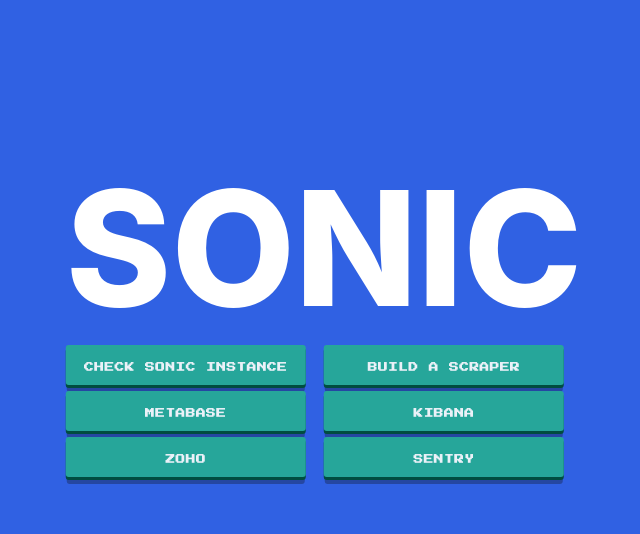
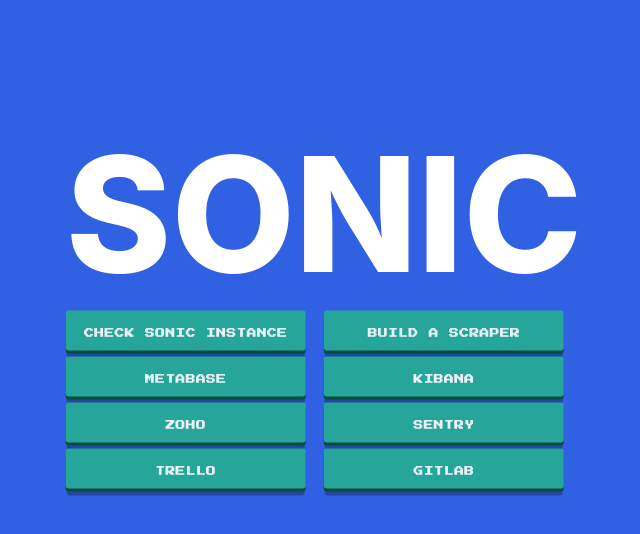
Before and after one commit to knmn2000/Miles-Prower, a React (Create React App) app: page / in a window 1280 px wide. Shown: the top 534 px of the page, without its empty margins (316-956 px from the left). Built offline with nearby package versions, Linux system fonts and the light colour scheme.

Commit message:
add trello and gitlab links to landing

```diff
--- a/src/views/Landing.jsx
+++ b/src/views/Landing.jsx
@@ -1,6 +1,7 @@
 import React from "react";
 import { LandingButtons } from "../components/LandingButtons";
 export const Landing = () => {
+  console.log("knmn2000 says Hello");
   return (
     <div className="landing">
       <span className="landing-text">SONIC</span>
@@ -23,6 +24,14 @@
           text="Sentry"
           link="https://sentry.radicali.io/radicali/sonic/"
         />
+        <LandingButtons
+          text="Trello"
+          link="https://trello.com/b/cMK2ZEkR/radicali-sprint-board?menu=filter&filter=label:Sonic"
+        />
+        <LandingButtons
+          text="Gitlab"
+          link="https://gitlab.radicali.io/scraping/sonic"
+        />
       </div>
     </div>
   );
```
